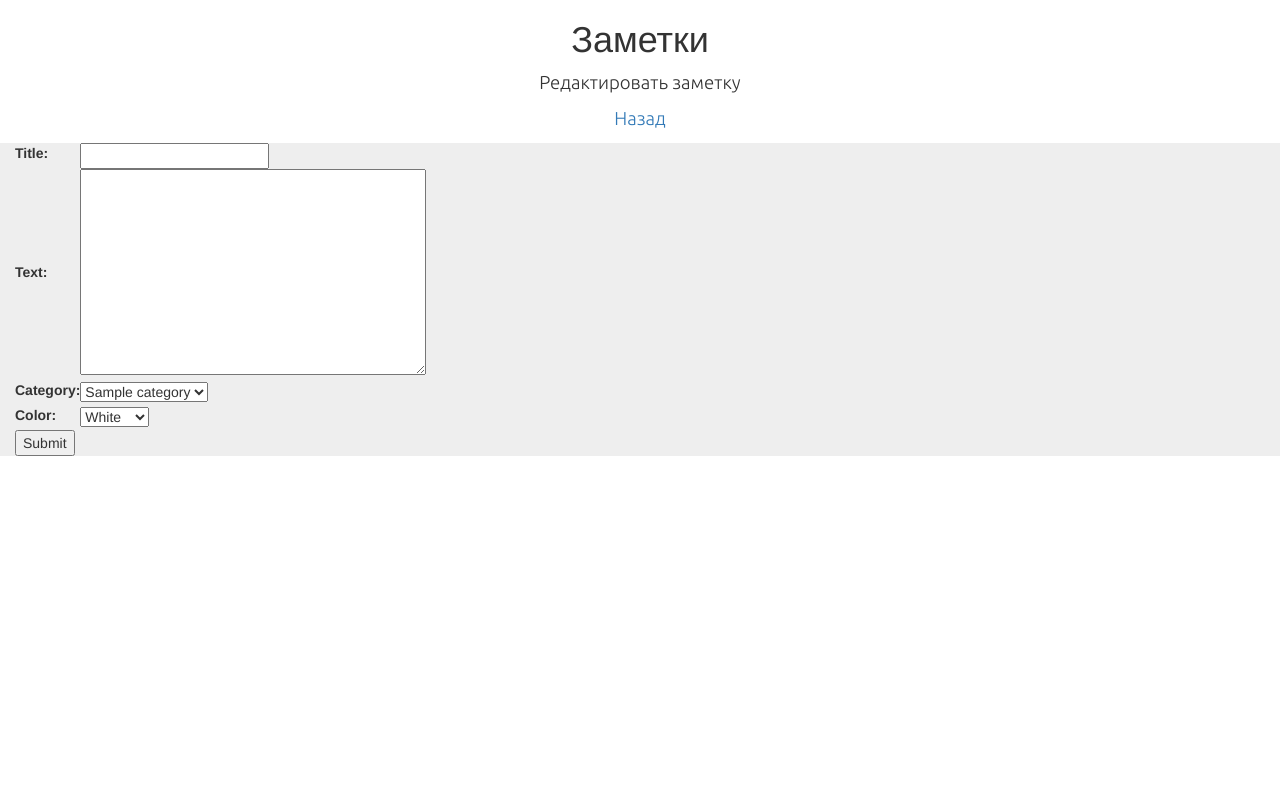
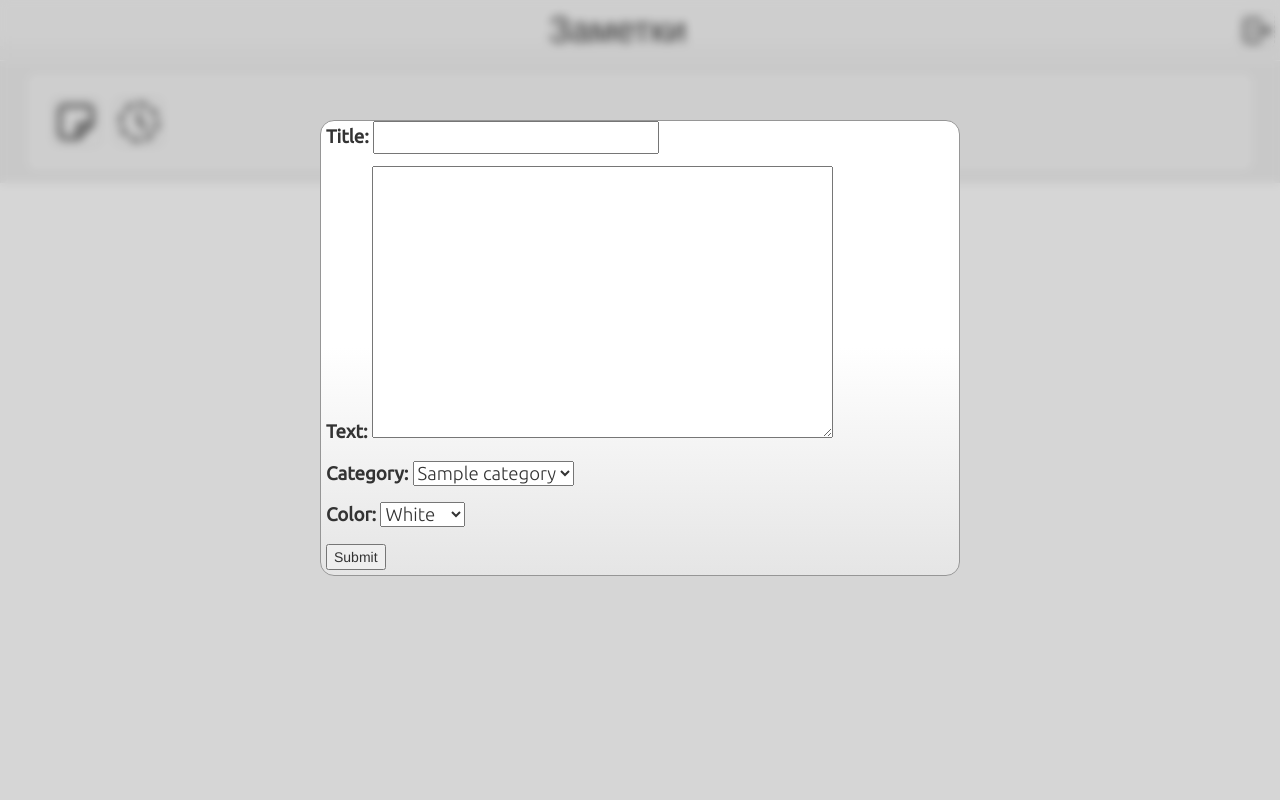
Before and after one commit to mddyy/DjangoNotesBoard, a Django app: page /note/new/ in a window 1280 px wide. Run offline with Django 4.2, Linux system fonts and the light colour scheme; tables that the repository leaves empty hold one stand-in row (values such as "Sample post"); some libraries are stand-ins or nearby versions.

Commit message:
добавлена всплывающая форма добавления заметки. создана панель инструментов и шапка

```diff
--- a/notes/notesapp/static/css/styles.css
+++ b/notes/notesapp/static/css/styles.css
@@ -1,6 +1,6 @@
 .category {
-    margin: 1em;
-    padding: 2em;
+    margin: 10px;
+    padding: 20px;
     background-color: #fff7;
     border-radius: 1em;
     border: 1px solid #aaa5;
@@ -12,7 +12,7 @@
     border-radius: 1em;
     border: 1px solid rgb(150,150,150);
     background:
-        linear-gradient(rgba(255,255,255,.1) 50%, rgba(0,0,0,.1) 100%)
+        linear-gradient(rgba(255,255,255,.1) 0%, rgba(0,0,0,.05) 100%)
         var(--bg-color)
         no-repeat;
     padding: 5px;
@@ -24,7 +24,7 @@
 
 .note:hover {
     background:
-        linear-gradient(rgba(255,255,255,.2) 50%, rgba(0,0,0,.15) 100%)
+        linear-gradient(rgba(255,255,255,.2) 50%, rgba(0,0,0,.08) 100%)
         var(--bg-color)
         no-repeat;
     max-height: 50ch;
@@ -60,6 +60,14 @@ a:hover {
     scrollbar-width: thin;
 }
 
+.note > p {
+    background: linear-gradient(to bottom, transparent calc(1lh - 1px), #0005 1lh) top left / 100% 1lh;
+}
+
+.note > p:hover {
+    background: linear-gradient(to bottom, transparent calc(1lh - 1px), #000 1lh) top left / 100% 1lh;
+}
+
 .container {
     width: 100%;
     background-color: #eee;
@@ -73,44 +81,117 @@ a:hover {
 }
 
 .note::-webkit-scrollbar {
-  width: 16px;
+  width: 4px;
 }
 
 .note::-webkit-scrollbar-thumb {
-  border: 6px solid rgba(0, 0, 0, 0);
-  background-clip: padding-box;
-  border-radius: 10px;
+  border: 1px solid rgba(0, 0, 0, 0);
+  background-clip: content-box;
+  border-radius: 2px;
   background-color: #5555;
 }
 
 .note_header {
     display: table-row;
+    position: sticky;
+    top: 0;
+    --bg-color: #fff;
+    background:
+        linear-gradient(rgba(255,255,255,.05) 10%, rgba(0,0,0,0) 100%)
+        var(--bg-color)
+        no-repeat;
+    opacity: 80%;
 }
 
 .note_header > a {
     width: 91.7%;
-}
-
-.note_header a, button {
-    padding-top: 10px;
+    padding-top: 5px;
     padding-left: 5px;
     display: table-cell;
 }
 
 .button-img {
-    position: relative;
-    top: -5px;
-    left: -8px;
+    margin: 5px;
     opacity: 0.5;
     border: 1px dashed rgb(150,150,150);
     border-radius: 5px;
     background-color: #fff1;
-    width: 25px;
 }
 
 .button-img:hover {
     opacity: 0.9;
     border: 1px solid rgb(150,150,150);
     background-color: #fff9;
-    width: 25px;
 }
+
+.header {
+    display: table-row;
+    background:
+        linear-gradient(rgb(246, 246, 246) 50%, rgb(240, 240, 240) 100%)
+        no-repeat;
+    border-bottom: 1px solid #ddd;
+}
+
+.header > h1 {
+    display: table-cell;
+    text-align: center;
+    width: 100%;
+    padding: 10px;
+}
+
+.header > a {
+    display: table-cell;
+}
+
+.header > a > img {
+    opacity: 0.7;
+    width: 35px;
+    position: relative;
+    top: -8px;
+}
+
+.toolbox {
+    margin: 10px;
+    padding: 20px;
+    background-color: #fff7;
+    border-radius: 1em;
+    border: 1px solid #aaa5;
+    font: 1rem 'Fira Sans', sans-serif;
+}
+
+.toolbox > a > img {
+    opacity: 0.7;
+    width: 50px;
+    margin-inline: 5px;
+}
+
+
+.filter {
+    position: fixed;
+    top: 0;
+    left: 0;
+    background-color: #3333;
+    backdrop-filter: blur(5px);
+    height: 100%;
+    width: 100%;
+}
+
+.form {
+    position: fixed;
+    top: 15%;
+    left: 25%;
+    width: 50%;
+    align-self: center;
+     --bg-color: #fff;
+    border-radius: 1em;
+    border: 1px solid rgb(150,150,150);
+    background:
+        linear-gradient(rgba(255,255,255,.1) 50%, rgba(0,0,0,.1) 100%)
+        var(--bg-color)
+        no-repeat;
+    padding: 5px;
+    padding-top: 0;
+    min-height: 10px;
+    overflow-y: hidden;
+    z-index: 1;
+}
--- a/notes/notesapp/templates/notesapp/edit.html
+++ b/notes/notesapp/templates/notesapp/edit.html
@@ -1,15 +1,56 @@
 {% extends "notesapp/index.html" %}
+{% load static %}
 
 {% block content %}
-<p align="center">Редактировать заметку</p>
-<p align="center"><a href="{% url 'mainpage' %}">Назад</a></p>
 <div class="container">
-  <form action="" method="post">
+            <div class="toolbox">
+                {% block toolbox %}
+                <a href="{% url 'new' %}">
+                    <img src="{% static 'images/new.svg' %}"  class="button-img">
+                </a>
+                <a href="{% url 'archive' %}">
+                    <img src="{% static 'images/history.svg' %}"  class="button-img">
+                </a>
+                {% endblock %}
+            </div>
+        {% for item in notes %}
+            <article class="category">
+                <h2>{{item.category.name}}</h2>
+                <div class="wrapper">
+                {% for note in item.notes_of_category %}
+
+                <div>
+                    <div class="note" style="--bg-color: {{note.color}};">
+                        <div class="note_header" style="--bg-color: {{note.color}};">
+                            <a href="{% url 'edit' note.id %}">
+                                <h3>{{note.title}}</h3>
+                            </a>
+                            <a href="{% url 'archivate' note.id %}">
+                                <img src="{% static 'images/archivate.svg' %}"  class="button-img">
+                            </a>
+                        </div>
+                        <p>{{note.text}}</p>
+                    </div>
+                </div>
+
+                {% endfor %}
+            </div>
+        </article>
+        {% endfor %}
+
+    <div class="form">
+        <form action="" method="post">
         {% csrf_token %}
-        <table>
-        {{ form }}
-        </table>
+            {{ form.as_p }}
         <input type="submit" value="Submit" />
-    </form>
+        </form>
+    </div>
 </div>
 {% endblock %}
+
+{% block filter %}
+<a href="{% url 'mainpage' %}">
+    <div class="filter">
+    </div>
+</a>
+{% endblock %}
--- a/notes/notesapp/templates/notesapp/index.html
+++ b/notes/notesapp/templates/notesapp/index.html
@@ -13,13 +13,30 @@
         <link rel="preconnect" href="https://fonts.googleapis.com">
         <link rel="preconnect" href="https://fonts.gstatic.com" crossorigin>
         <link href="https://fonts.googleapis.com/css2?family=Ubuntu:wght@300;400&display=swap" rel="stylesheet">
-        <h1 style="text-align:center;">Заметки</h1>
+        <div class="header">
+            <h1>Заметки</h1>
+
+            <a href="{% url 'logout' %}">
+                <img src="{% static 'images/logout.svg' %}"  class="button-img">
+            </a>
+
+        </div>
     </head>
+
 	<body>
     {% block content %}
-            <p align="center"><a href="{% url 'logout' %}">Log Out</a></p>
-            <p align="center"><a href="{% url 'new' %}">New</a></p>
         <div class="container">
+            <div class="toolbox">
+                {% block toolbox %}
+                <a href="{% url 'new' %}">
+                    <img src="{% static 'images/new.svg' %}"  class="button-img">
+                </a>
+                <a href="{% url 'archive' %}">
+                    <img src="{% static 'images/history.svg' %}"  class="button-img">
+                </a>
+                {% endblock %}
+            </div>
+        </div>
         <div class="container">
         {% for item in notes %}
             <article class="category">
@@ -29,7 +46,7 @@
 
                 <div>
                     <div class="note" style="--bg-color: {{note.color}};">
-                            <div class="note_header">
+                        <div class="note_header" style="--bg-color: {{note.color}};">
                             <a href="{% url 'edit' note.id %}">
                                 <h3>{{note.title}}</h3>
                             </a>
@@ -37,7 +54,7 @@
                                 <img src="{% static 'images/archivate.svg' %}"  class="button-img">
                             </a>
                         </div>
-                            <p>{{note.sliced_text}}</p>
+                        <p>{{note.text}}</p>
                     </div>
                 </div>
 
@@ -46,8 +63,8 @@
         </article>
         {% endfor %}
         </div>
-            </div>
-        <p align="center"><a href="{% url 'archive' %}">Архивированные заметки</a></p>
+    {% endblock %}
+    {% block filter %}
     {% endblock %}
 	</body>
 </html>
--- a/notes/notesapp/views.py
+++ b/notes/notesapp/views.py
@@ -37,6 +37,7 @@ class MainPage(LoginRequiredMixin, TemplateView):
                 'notes': notes,
             }
         )
+
         return context
 
 
@@ -72,11 +73,10 @@ class ArchivePage(LoginRequiredMixin, TemplateView):
         return context
 
 
-class NoteForm(forms.ModelForm):
+class NoteForm(LoginRequiredMixin, forms.ModelForm, View):
     class Meta:
         model = Note
         fields = ('title', 'text', 'category', 'color')
-
 
 def new_note(request):
     form = NoteForm()
@@ -108,6 +108,23 @@ def new_note(request):
 def edit_note(request, pk):
     note_instance = get_object_or_404(Note, pk=pk)
 
+    # отобрать все заметки данного пользователя за исключением архивированных
+    archive = {item.note for item in Archive.objects.all()}
+    categories = {note.category for note in Note.objects.filter(creator=request.user) if note not in archive}
+
+    # сгруппировать заметки по категориям и отсортировать по дате изменения
+    notes = [
+        {
+            'category': category,
+            'notes_of_category': [
+                note for note in Note.objects \
+                    .filter(creator=request.user, category=category) \
+                    .order_by('-last_change') if note not in archive
+            ]
+        }
+        for category in categories
+    ]
+
     # если запрос был POST - создать шаблон с заполненными данными
     if request.method == 'POST':
         form = NoteForm(request.POST, instance=note_instance)
@@ -128,7 +145,7 @@ def edit_note(request, pk):
     else:
         form = NoteForm(instance=note_instance)
 
-    return render(request, 'notesapp/edit.html', {'form': form})
+    return render(request, 'notesapp/edit.html', {'form': form, 'notes': notes})
 
 
 def archivate_note(request, pk):
```
Also changed, not shown: notes/notesapp/templates/notesapp/archive.html (+14 -8 lines), notes/notesapp/static/images/back.svg (added), notes/notesapp/static/images/history.svg (added), notes/notesapp/static/images/logout.svg (added), notes/notesapp/static/images/new.svg (added), notes/notesapp/static/images/pencil.svg (added). Lines whose indentation alone changed are shown as unchanged.
